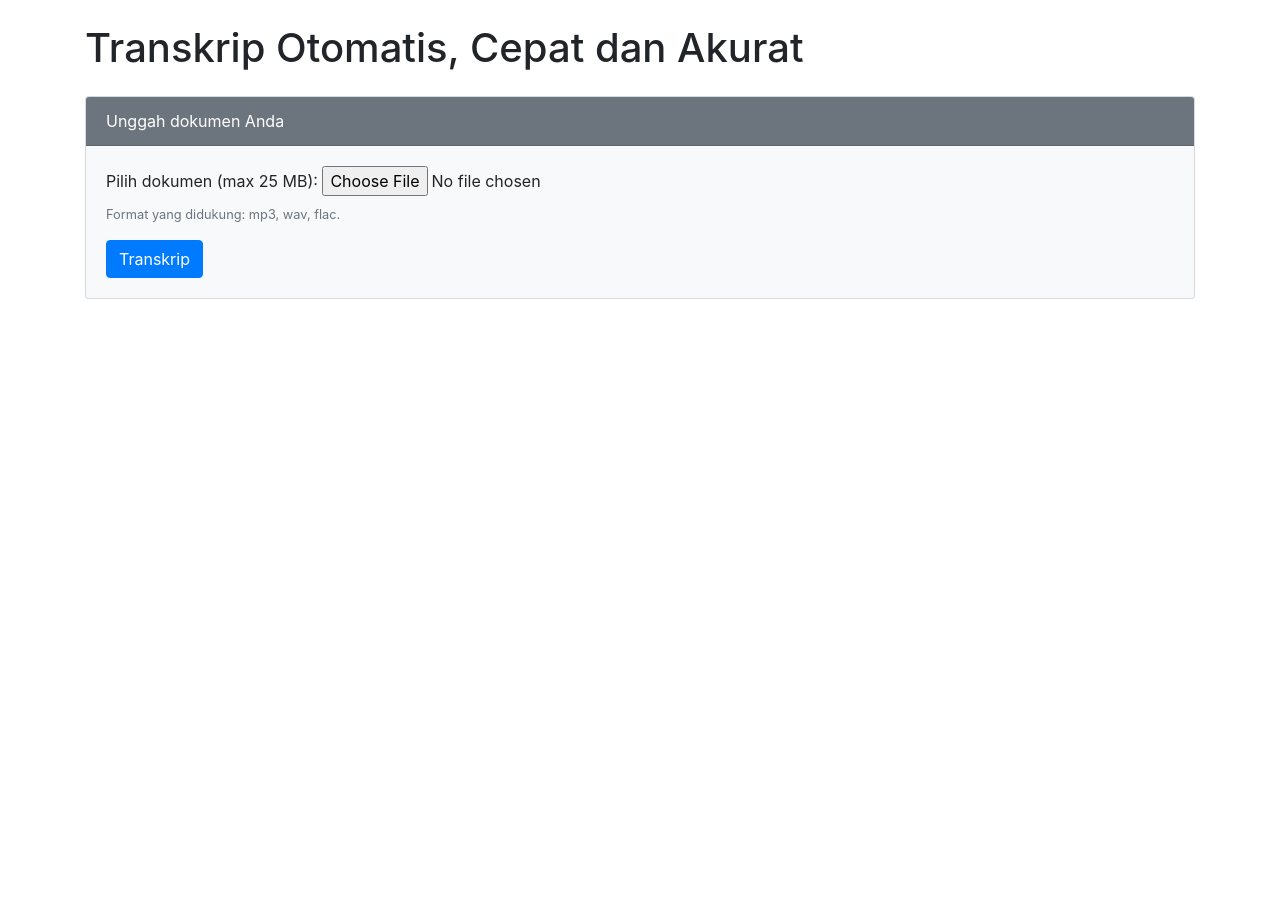
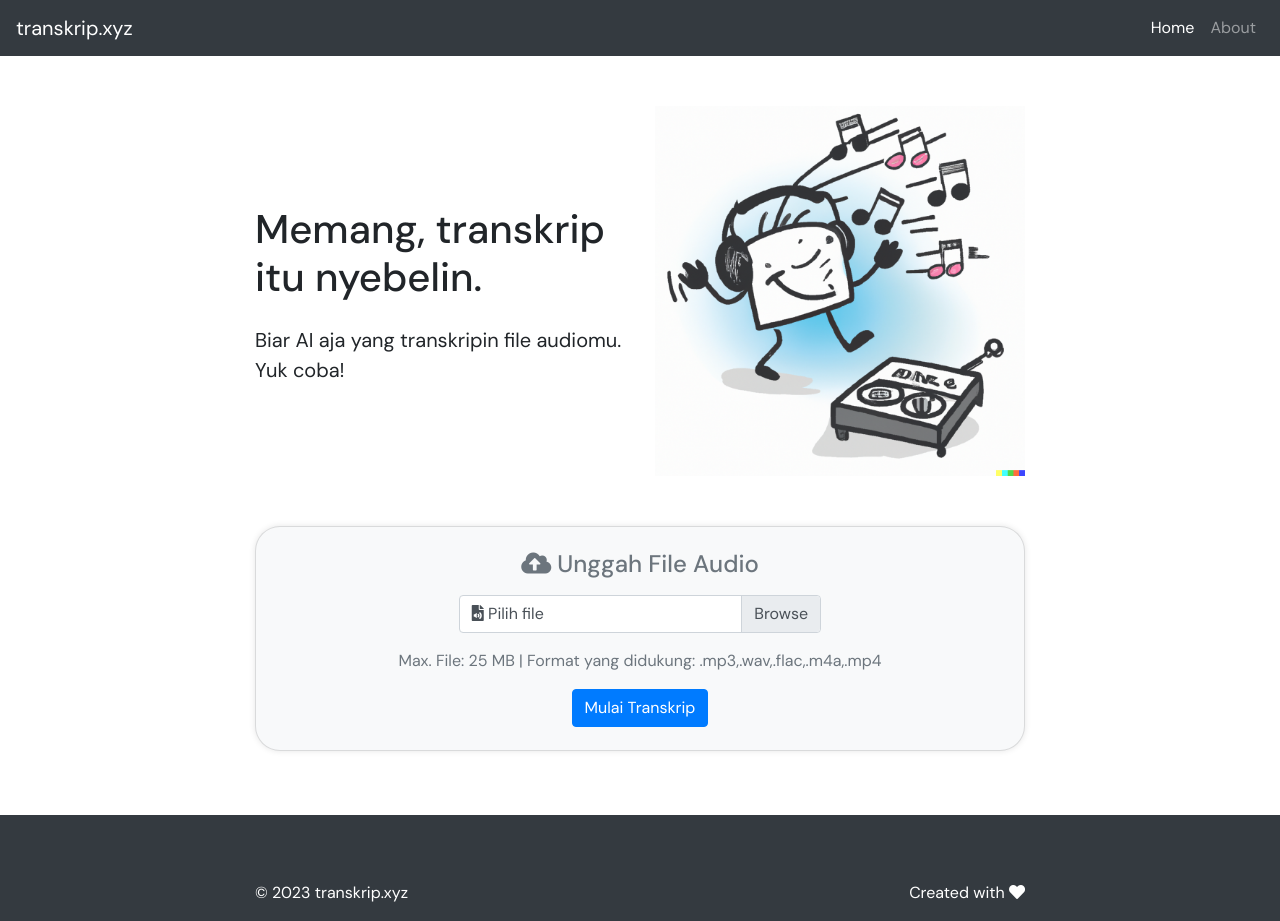
Before and after one commit to uanandaraja/transkrip, a Flask app: page / in a window 1280 px wide. Before the commit the page ends 299 px from the top, so only its background shows below. Run offline with Flask 2, Linux system fonts and the light colour scheme; some libraries are stand-ins or nearby versions.

Commit message:
js & css separated

```diff
--- /dev/null
+++ b/static/main.js
@@ -0,0 +1,73 @@
+$(document).ready(function() {
+    $('form').submit(function(event) {
+        event.preventDefault();
+        var form_data = new FormData(this);
+        var result = $('#result');
+        var progress_bar = $('.progress-bar');
+        var progress = $('.progress');
+        var spinner = $('.spinner-border');
+        var pleaseWait = $('#pleaseWait');
+        var copyButton = $('#copyButton');
+
+        var startTime = new Date().getTime();
+
+        result.val('');
+        progress_bar.css('width', '0%');
+        spinner.show();
+        pleaseWait.show();
+        copyButton.hide();
+        result.hide();
+
+        $("#copyButton").click(function() {
+            var copyText = document.getElementById("result");
+            copyText.select();
+            copyText.setSelectionRange(0, 99999);
+            document.execCommand("copy");
+        });
+
+        $.ajax({
+            xhr: function() {
+                var xhr = new window.XMLHttpRequest();
+                xhr.upload.addEventListener('progress', function(evt) {
+                    if (evt.lengthComputable) {
+                        var percentComplete = evt.loaded / evt.total;
+                        percentComplete = parseInt(percentComplete * 100);
+                        progress_bar.css('width', percentComplete + '%');
+                    }
+                }, false);
+                return xhr;
+            },
+            url: '/transcribe',
+            type: 'POST',
+            data: form_data,
+            contentType: false,
+            cache: false,
+            processData: false,
+            success: function(response) {
+                var endTime = new Date().getTime(); // Get the current time again
+                var transcriptionTime = (endTime - startTime) / 1000; // Calculate the time difference
+                transcriptionTime = transcriptionTime.toFixed(2); // Round to 2 decimal places
+                console.log(response);
+                console.log(result);
+                result.val(response);
+                $('#transcriptionTime').text("Transcription time: " + transcriptionTime + " seconds");
+                $('#hasil-transkripsi').show();
+                // After transcription is complete, show the result in the modal
+                $('#hasil-transkripsi').val(result.result);
+                var time = (Date.now() - startTime) / 1000;
+                $('#transcriptionTime').text('Transcription time: ' + time + ' seconds');
+                $('#transcriptionModal').modal('show');
+                spinner.hide();
+                pleaseWait.hide();
+                result.show();
+                copyButton.show();
+            },
+            error: function(xhr, status, error) {
+                result.val('Error: ' + xhr.responseText);
+                progress.hide();
+                spinner.hide();
+                pleaseWait.hide();
+            }
+        });
+    });
+});
--- /dev/null
+++ b/static/style.css
@@ -0,0 +1,29 @@
+.container {
+    max-width: 800px;
+    margin: 0 auto;
+    padding-top: 50px;
+  }
+
+  .card-header i {
+    margin-right: 10px;
+  }
+
+  .progress {
+    height: 20px;
+    margin-top: 10px;
+    margin-bottom: 0;
+  }
+
+  .card-body textarea {
+    resize: none;
+  }
+
+  #transcriptionTime {
+    font-size: 14px;
+    margin-top: 10px;
+  }
+
+
+  body, h1, h2, h3, h4, h5, h6, p, a, button, input, select, textarea, label {
+    font-family: "DM Sans", sans-serif;
+}
--- a/templates/index.html
+++ b/templates/index.html
@@ -3,98 +3,109 @@
 <head>
     <meta charset="UTF-8">
     <title>Transcription App</title>
-    <link rel="stylesheet" href="https://stackpath.bootstrapcdn.com/bootstrap/4.3.1/css/bootstrap.min.css" integrity="sha384-ggOyR0iXCbMQv3Xipma34MD+dH/1fQ784/j6cY/iJTQUOhcWr7x9JvoRxT2MZw1T" crossorigin="anonymous">
+    <meta name="viewport" content="width=device-width, initial-scale=1">
+    <link rel="stylesheet" href="https://cdnjs.cloudflare.com/ajax/libs/font-awesome/5.15.3/css/all.min.css">
+    <link rel="stylesheet" href="https://cdnjs.cloudflare.com/ajax/libs/twitter-bootstrap/4.6.0/css/bootstrap.min.css">
+    <link rel="stylesheet" href="{{ url_for('static', filename='style.css') }}">
+	<link rel="preconnect" href="https://fonts.gstatic.com">
+	<link href="https://fonts.googleapis.com/css2?family=DM+Sans:wght@400;500&display=swap" rel="stylesheet">
 </head>
 <body>
+	<nav id="nav">
+		<nav class="navbar navbar-expand-lg navbar-dark bg-dark">
+			<a class="navbar-brand" href="#">transkrip.xyz</a>
+			<button class="navbar-toggler" type="button" data-toggle="collapse" data-target="#navbarNav" aria-controls="navbarNav" aria-expanded="false" aria-label="Toggle navigation">
+				<span class="navbar-toggler-icon"></span>
+			</button>
+			<div class="collapse navbar-collapse" id="navbarNav">
+				<ul class="navbar-nav ml-auto">
+					<li class="nav-item active">
+						<a class="nav-link" href="./main.html">Home</a>
+					</li>
+					<li class="nav-item">
+						<a class="nav-link" href="#">About</a>
+					</li>
+				</ul>
+			</div>
+		</nav>
+	</nav>
+    <header id="hero">
         <div class="container">
-      <h1 class="my-4">Transkrip Otomatis, Cepat dan Akurat</h1>
-      <div class="card bg-light mb-3">
-        <div class="card-header bg-secondary text-white">
-          <i class="bi bi-cloud-upload"></i> Unggah dokumen Anda
+            <div class="row align-items-center">
+                <div class="col-lg-6">
+                    <h1 class="my-4">Memang, transkrip itu nyebelin.</h1>
+                    <p class="lead">Biar AI aja yang transkripin file audiomu. Yuk coba!</p>
                 </div>
-        <div class="card-body">
-          <form action="/transcribe" method="post" enctype="multipart/form-data">
-            <div class="form-group">
-              <label for="file"><i class="bi bi-file-earmark-music"></i> Pilih dokumen (max 25 MB):</label>
-              <input type="file" name="file" id="file" accept=".mp3,.wav,.flac" max-size="25000000" required>
-              <small class="form-text text-muted">Format yang didukung: mp3, wav, flac.</small>
+                <div class="col-lg-6">
+                    <img src="{{ url_for('static', filename='hero-image.png') }}" class="img-fluid" alt="Transcription App Hero Image">
                 </div>
-            <button type="submit" class="btn btn-primary"><i class="bi bi-play"></i> Transkrip</button>
+            </div>
+        </div>
+    </header>
+	<div class="container">
+		<div class="card bg-light text-dark mb-3" style="border-radius: 25px; box-shadow: 0px 0px 6px rgba(0, 0, 0, 0.1);">
+		  <div class="card-body d-flex flex-column justify-content-center align-items-center" style="border-radius: 0px 0px 25px 25px; padding: 3%;">
+			<h4 class="text-center text-secondary mb-3"><i class="fas fa-cloud-upload-alt"></i> Unggah File Audio</h4>
+			<form action="/transcribe" method="post" enctype="multipart/form-data" class="d-flex flex-column justify-content-center align-items-center">
+			  <div class="input-group mb-3 w-75">
+				<div class="custom-file">
+				  <input type="file" class="custom-file-input" id="inputGroupFile01" aria-describedby="inputGroupFileAddon01" name="file" id="file" accept=".mp3,.wav,.flac,.m4a,.mp4" max-size="25000000" required>
+				  <label class="custom-file-label" for="inputGroupFile01"><i class="fas fa-file-audio"></i> Pilih file</label>
+				</div>
+			  </div>
+			  <p class="text-muted align-items-center">Max. File: 25 MB | Format yang didukung: .mp3,.wav,.flac,.m4a,.mp4</p>
+			  <button type="submit" class="btn btn-primary" data-toggle="modal" data-target="#transcriptionModal" id="transcribeButton"><i class="bi bi-play"></i> Mulai Transkrip</button>
 			</form>
+			<script>
+			  document.querySelector('.custom-file-input').addEventListener('change', function(e) {
+				var fileName = document.getElementById("inputGroupFile01").files[0].name;
+				var nextSibling = e.target.nextElementSibling;
+				nextSibling.innerText = fileName;
+			  })
+			</script>
+		  </div>
+		</div>
+	  </div>
+        <div class="modal fade" id="transcriptionModal" tabindex="-1" role="dialog" aria-labelledby="transcriptionModalLabel" aria-hidden="true">
+            <div class="modal-dialog modal-lg rounded-lg" style= "border-radius: 25px;" role="document" style="display:flex;justify-content:center;align-items:center;">
+                <div class="modal-content">
+                    <div class="modal-header bg-secondary text-white rounded-top">
+                        <h5 class="modal-title" id="transcriptionModalLabel">Transcription Results</h5>
+                        <button type="button" class="close" data-dismiss="modal" aria-label="Close">
+                            <span aria-hidden="true">&times;</span>
+                        </button>
+                    </div>
+                    <div class="modal-body">
+                        <div class="d-flex justify-content-center align-items-center">
+                            <div class="spinner-border text-primary" role="status" style="display: none;">
+                                <span class="sr-only">Loading...</span>
+                            </div>
+                        </div>
+                        <h5 class="text-center text-secondary mt-3" id="pleaseWait" style="display: none;">Please wait...</h5>
+                        <textarea class="form-control" rows="10" id="result" name="result" readonly style="border-radius: 15px;"></textarea>
+						<div class="d-flex justify-content-end align-items-right" style="padding-top: 10px;">
+							<p id="transcriptionTime" style="padding-right: 5%;"></p>
+                            <button class="btn btn-sm btn-primary mb-2" id="copyButton"><i class="fas fa-copy"></i> Copy</button>
+                        </div>
+                    </div>
+                </div>
             </div>
         </div>
 
-      <div class="progress mt-2" style="display: none;">
-        <div class="progress-bar progress-bar-striped progress-bar-animated bg-success" role="progressbar" aria-valuenow="0" aria-valuemin="0" aria-valuemax="100"></div>
+		<footer class="bg-dark text-white py-3" style="margin-top: 5%;">
+			<div class="container">
+				<div class="row">
+					<div class="col-lg-6 text-center text-lg-left">
+						<p class="mb-0">&copy; 2023 transkrip.xyz</p>
 					</div>
-
-      <div class="card bg-light mt-4" id="hasil-transkripsi" style="display:none;">
-        <div class="card-header bg-secondary text-white">
-          <i class="bi bi-music-note-list"></i> Hasil Transkripsi
-        </div>
-        <div class="card-body">
-          <textarea class="form-control" rows="5" id="result" name="result" readonly></textarea>
-        </div>
-        <div class="card-body">
-          <p id="transcriptionTime" style="font-size: 14px;"></p>
+					<div class="col-lg-6 text-center text-lg-right">
+						<p class="mb-0">Created with <i class="fas fa-heart"></i></p>
 					</div>
 				</div>
-
 			</div>
-      <script src="https://code.jquery.com/jquery-3.6.3.min.js"></script>
-      <script src="https://cdnjs.cloudflare.com/ajax/libs/popper.js/1.14.0/umd/popper.min.js" integrity="sha384-cs/chFZiN24E4KMATLdqdvsezGxaGsi4hLGOzlXwp5UZB1LY//20VyM2taTB4QvJ" crossorigin="anonymous"></script>
-      <script src="https://stackpath.bootstrapcdn.com/bootstrap/4.1.0/js/bootstrap.min.js" integrity="sha384-uefMccjFJAIv6A+rW+L4AHf99KvxDjWSu1z9VI8SKNVmz4sk7buKt/6v9KI65qnm" crossorigin="anonymous"></script>
-      <script>
-        $(document).ready(function() {
-          $('form').submit(function(event) {
-            event.preventDefault();
-            var form_data = new FormData(this);
-            var result = $('#result');
-            var progress_bar = $('.progress-bar');
-            var progress = $('.progress');
-
-            var startTime = new Date().getTime();
-
-            console.log(result)
-            result.val('');
-            progress.show();
-            progress_bar.css('width', '0%');
-
-            $.ajax({
-              xhr: function() {
-                var xhr = new window.XMLHttpRequest();
-                xhr.upload.addEventListener('progress', function(evt) {
-                  if (evt.lengthComputable) {
-                    var percentComplete = evt.loaded / evt.total;
-                    percentComplete = parseInt(percentComplete * 100);
-                    progress_bar.css('width', percentComplete + '%');
-                  }
-                }, false);
-                return xhr;
-              },
-              url: '/transcribe',
-              type: 'POST',
-              data: form_data,
-              contentType: false,
-              cache: false,
-              processData: false,
-              success: function(response) {
-                var endTime = new Date().getTime(); // Get the current time again
-                var transcriptionTime = (endTime - startTime) / 1000; // Calculate the time difference
-                transcriptionTime = transcriptionTime.toFixed(2); // Round to 2 decimal places
-                console.log(response);
-                console.log(result);
-                result.val(response);
-                $('#transcriptionTime').text("Transcription time: " + transcriptionTime + " seconds");
-                progress.hide();
-                $('#hasil-transkripsi').show();
-              },
-              error: function(xhr, status, error) {
-                result.val('Error: ' + xhr.responseText);
-                progress.hide();
-              }
-            });
-          });
-        });
-      </script>
+		</footer>
+    <script src="https://code.jquery.com/jquery-3.6.0.min.js"></script>
+    <script src="https://cdnjs.cloudflare.com/ajax/libs/twitter-bootstrap/4.6.0/js/bootstrap.min.js"></script>
+    <script type="text/javascript" src="{{ url_for('static', filename='main.js') }}"></script>
 </body>
+</html>
```
Also changed, not shown: static/hero-image.png (added). Lines whose indentation alone changed are shown as unchanged.
